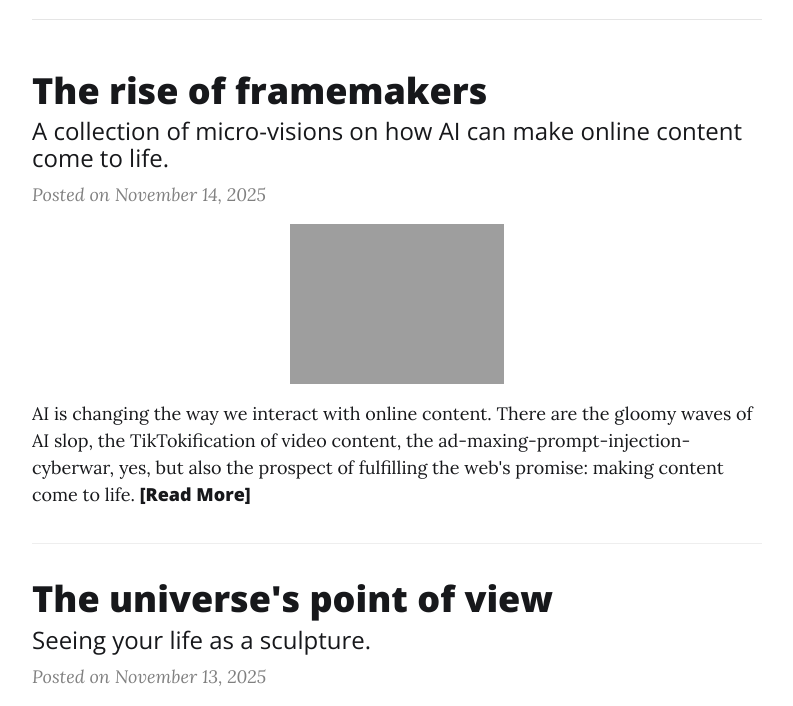
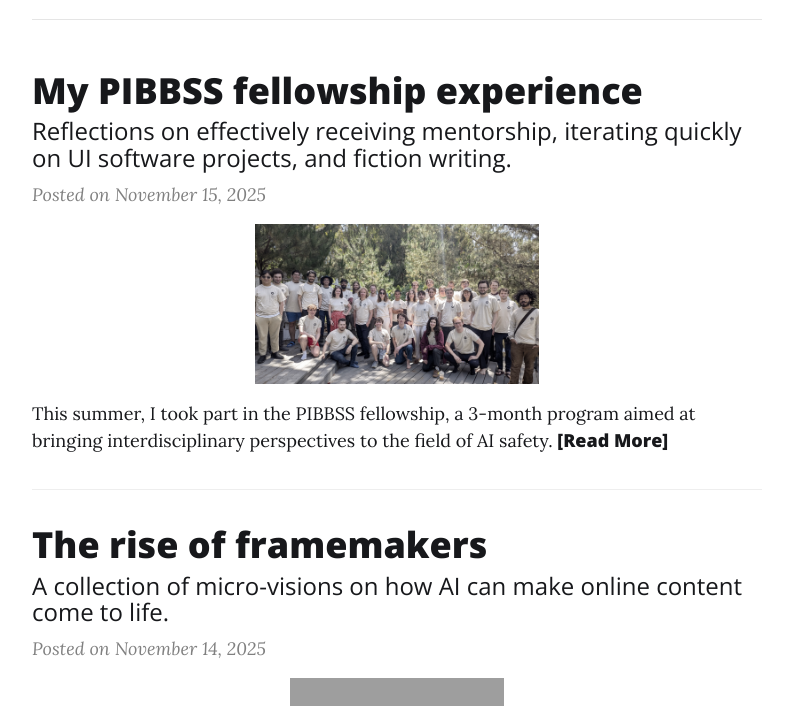
Before and after one commit to aVariengien/avariengien.github.io, a Jekyll site: the page built from blog.html, in a window 1280 px wide and 900 px high, scrolled down 294 px, cut to the strip 194-900 px from the top of the window. Shown: the whole strip, without its empty margins (243-1036 px from the left). Built offline with Jekyll 4.4.1, drawn with Linux system fonts in a browser that asks for light colours; some of the changed lines change nothing that is shown.

Commit message:
add pibbss retrospectives

```diff
--- a/_includes/subscribe.html
+++ b/_includes/subscribe.html
@@ -1,3 +1,4 @@
 <hr>
 <span style="width: 100%; display: grid; place-items: center;">Want to hear when I post something new?</span>
 <iframe src="https://alexandrevariengien.substack.com/embed" width="100%" height="120" style="background:white;" frameborder="0" scrolling="no"></iframe>
+<span style="width: 100%; display: grid; place-items: center; font-size: x-small;"></span>
--- /dev/null
+++ b/_posts/2025-11-15-pibbss.md
@@ -0,0 +1,92 @@
+---
+layout: post
+title: "My PIBBSS fellowship experience"
+subtitle: "Reflections on effectively receiving mentorship, iterating quickly on UI software projects, and fiction writing."
+mathjax: true
+excerpt: "This summer, I took part in the PIBBSS fellowship, a 3-month program aimed at bringing interdisciplinary perspectives to the field of AI safety."
+hide_from_list: false
+permalink: pibbss
+thumbnail-img: /assets/img/pibbss/pibbss.jpg
+---
+
+This summer, I took part in the [PIBBSS fellowship](https://princint.ai/programs/fellowship/), a 3-month program aimed at bringing interdisciplinary perspectives to the field of AI safety.
+
+![img](/assets/img/pibbss/pibbss.jpg){: .center width="80%"}
+<div style="text-align: center;"><i>The manifestation of the PIBBSS spirit at the closing retreat.</i></div>
+
+
+I am sharing here a retrospective of my experience: I will start by giving a short summary of my work for context, followed by a list of advice I would have liked my past self to receive before starting the fellowship. I expect the lessons to be most useful for fellows part of a research mentorship program with a strong vision for their project.
+
+### **What did I work on?**
+
+I worked on [differential development](https://michaelnotebook.com/dtd/), specifically focusing on imagination: making legible alternative paths for AI development and integration with society that support human flourishing.
+
+My work included a combination of fiction writing (I published a short story, [The Connection](https://alexandrevariengien.com/the-connection)), AI interface prototyping (see [here](https://docs.google.com/presentation/d/1UFhrjoh3xpxWYXs7VmM53mXjrPg7IR_0J7wnau9jWvo/edit) for a presentation of Butterfly, a brainstorming tool), and conceptual research (see my final essay, "[Thick practices for AI tools](https://alexandrevariengien.com/thick-practice-ai-tools)").
+
+It was a high-exploration project, with a very unusual shape for a fellowship focused on AI safety. I am very grateful for the space provided by the program to develop these ideas. It shaped the way I am approaching my professional future now. I am also thankful for all the thoughtful people I met there, especially [Sahil](https://www.lesswrong.com/users/sahil-1?from=search_autocomplete), my mentor during the program.
+
+### **Advice for my past self**
+
+Ordered from the most general to the most specific.
+
+##### **Mentor interaction.**
+
+In a mentor-mentee relationship, there is a tension between the direction the mentee wants to explore and the research interests of the mentor. In theory, the mentee and the mentor are matched before the program for alignment. However, in practice, the match is not always perfect, and this tension will continue to play a role in their interactions as the project unfolds.
+
+I would say this is the area where I succeeded the least. I followed my own ideas too strongly and left little room for Sahil to influence the direction of my projects, despite having a lot to learn from him.
+
+I gained a lot from our discussions; they helped me grok important aspects of his vision for [live theory](https://www.lesswrong.com/posts/QvnzEHvodmwfBXu94/live-theory-part-0-taking-intelligence-seriously). Yet when I returned to work on my project, the content of our discussions did not change my priorities or the direction I was pursuing.
+
+Good mentorship is a scarce resource, and even if it doesn't feel like a 100% match with your interests, I would advise my past self to be more open to adjusting the project to align with the research area of their mentor. One learns a lot by following the path of an expert. Even if it is not a direction you want to follow long-term, there are long-lasting skills to pick up along the way. In practice, this often means working on a problem that the mentor designed and/or cares about.
+
+This improves mentorship quality by raising i) legibility; the mentor can rely on their cached intuition to guide you during weekly meetings because it is the center of their expertise, and ii) motivation; the mentor is willing to spend more effort mentoring because it matches their own research priorities.
+
+To check if you are, in fact, receiving project guidance, you could ask yourself: How is this meeting influencing the work I am doing? Which meeting outcome would change my default plan for the week? Do I start the meeting with an already formed idea of next steps and expect my mentor to nod along? Is my update understandable to my mentor? Do I provide enough information so they can form an opinion? If the answers indicate that the meetings have no bearing on the project direction, it would make sense to redefine the project with the mentor so they can effectively provide guidance.
+
+That being said, having the flexibility to pursue independent work and engaging in a thread of conversations progressing deeper after each interaction was far from a waste of time and could be an optimal use of mentorship in some context.
+
+But for the last two weeks of the program, I decided to drop my default plan and allocate a large part of my time to solving assignments designed to onboard fellows from another program to the live theory agenda. Even if it didn't contribute to a clear output, upon reflection, I still believe that delving deeper into Sahil's worldview was worth it. I would recommend my past self to do the assignment at the start rather than at the end of the project.
+
+##### **Interface design.**
+
+One line of work I pursued involved software engineering to design [Butterfly](https://docs.google.com/presentation/d/1UFhrjoh3xpxWYXs7VmM53mXjrPg7IR_0J7wnau9jWvo/edit), a whiteboard interface built on top of [tl;draw](https://tldraw.dev/). I had no experience using frontend frameworks like React; I had only used Streamlit before. I started going through the [React tic-tac-toe tutorial](https://react.dev/learn/tutorial-tic-tac-toe) using Claude as a coach to explain parts of the code, but I did not write any code myself.
+
+**AI-assisted coding.**
+
+I then used Claude Code to develop most of the interface. I enjoyed prompting using [SuperWhisper](https://superwhisper.com/) to seamlessly use voice-to-text with Claude Code and create richer prompts than what I would have done by typing.
+
+Upon reflection, I could have spent more time learning frontend/backend best practices or design patterns for structuring the code, setting up a test environment, separating files, etc. This could have been done by looking at medium-sized open-source project repositories similar to what I wanted to design and using Claude Code to understand the structure of the codebase at a high level.
+
+I feel I understood the role of the code pretty well, but the codebase grew really fast, and I could have organized the code better.
+
+**Test your ideas earlier.**
+
+You don't need code to test your ideas. An MVP can be created by manually simulating the features you want to implement in code. Anything you learn purely through testing before writing any lines of code is a huge win.
+
+I started conducting user panels to test the idea of the interface by creating a static mockup on a shared [tldraw](https://www.tldraw.com/) whiteboard. The user would brainstorm their ideas, and I would manually create cards in response. It is important that you don't say anything to the test user beyond a short introduction to simulate a final user loading interacting for the software for the first time. Don't communicate during the test session; let them struggle to understand the dynamics, and only intervene if they have been stuck for more than five minutes.
+
+**Make your ideas simpler.**
+
+Good interfaces rarely come from the combination of ten features that together create something great. Streamline your vision into one core mechanic that feels the most promising, and implement a bare-bones version of that. I often implemented features that sounded good but did not serve a core function, only to roll back because they introduced unmanageable complexity in the codebase.
+
+I wanted to implement a type check for the cards created by the user, combining both the type checker from the Python package [pydantic](https://docs.pydantic.dev/latest/) and a LLM-based type checker that would verify if the content of each field matches its natural language description. I was really attached to supporting nested type checking, where a card could have fields that are themselves cards. I implemented it, but later decided to delete it because of the bugs that arose from the complexity it introduced. It was an elegant idea but not particularly useful in practice. There was a lot to be learned from a flat card structure alone.
+
+##### **Fiction writing.**
+
+I spent the first two weeks of the program writing the short story [The Connection](https://alexandrevariengien.com/the-connection). It was by far my most ambitious fiction writing project to date, even though it is still quite far from a novel-sized piece (7,300 words, approximately 15-20 pages). Around 50% of the first draft was already written when I started the fellowship. These first two weeks were spent finishing the initial draft, going through rounds of revisions, and translating the story into English (I wrote the original in French).
+
+If you are interested in improving your writing, I strongly recommend *A Swim in a Pond in the Rain* by George Saunders. Its most useful contributions for me were the mental models on how to approach iterative story revisions and how stories evolve.
+
+**AI assisted fiction writing.**
+
+I wrote the initial draft by myself and used AI assistance for the revisions. I vibe-coded a simple Streamlit interface called Feather to help with iterating on the drafts (code [here](https://github.com/aVariengien/feather)). I started with an ambitious prompt containing some passages from *A Swim in a Pond in the Rain*, some of my writing from other projects, and instructed Claude Sonnet 3.5 to generate three variations of a given paragraph. I would then use them as inspiration to improve the passage.
+
+I realized the prompt was costly (even with prompt caching) and unnecessarily long. I simplified the prompt to provide only the paragraph to revise, as well as two paragraphs above and two paragraphs below. This was enough for the LLM to pick up on the style.
+
+I would say the AI assistance was worth it; it made me about 50% faster at going from the initial draft to the final story (though self-estimation is [not always reliable](https://metr.org/blog/2025-07-10-early-2025-ai-experienced-os-dev-study/)), at the cost of making the tone of the writing a bit bland. I also used LLM for the final translation, I prompted the model to provide variations of the sentences or words in brackets so I could choose among the options.
+
+I don't regret the time I spent vibe-coding the Feather interface (~2 days), as there were no other easy ways to get variations of text integrated like Google Doc comments.
+
+### Closing thoughts
+
+The PIBBSS fellowship was overall a great experience. Beyond the content of the program, I learn a bit more on how to approach mentorship effectively, and quickly iterate on UI projects. May my experience benefit future fellows!
```
Also changed, not shown: assets/img/pibbss/pibbss.jpg (added), 1 other file.
